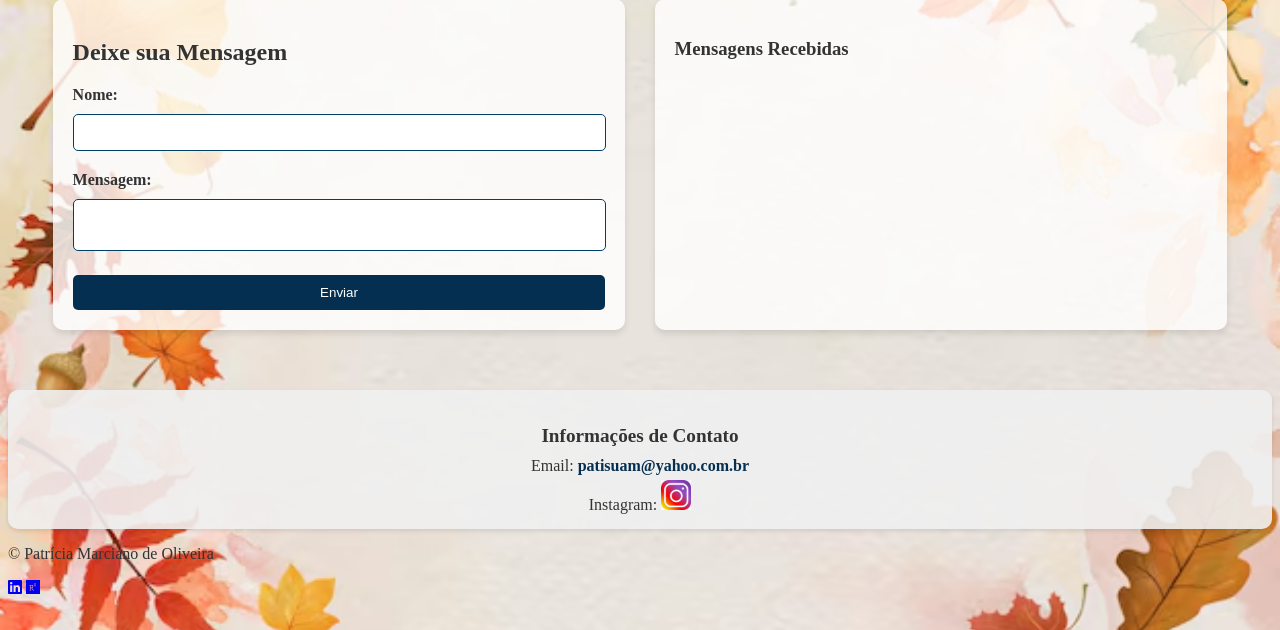
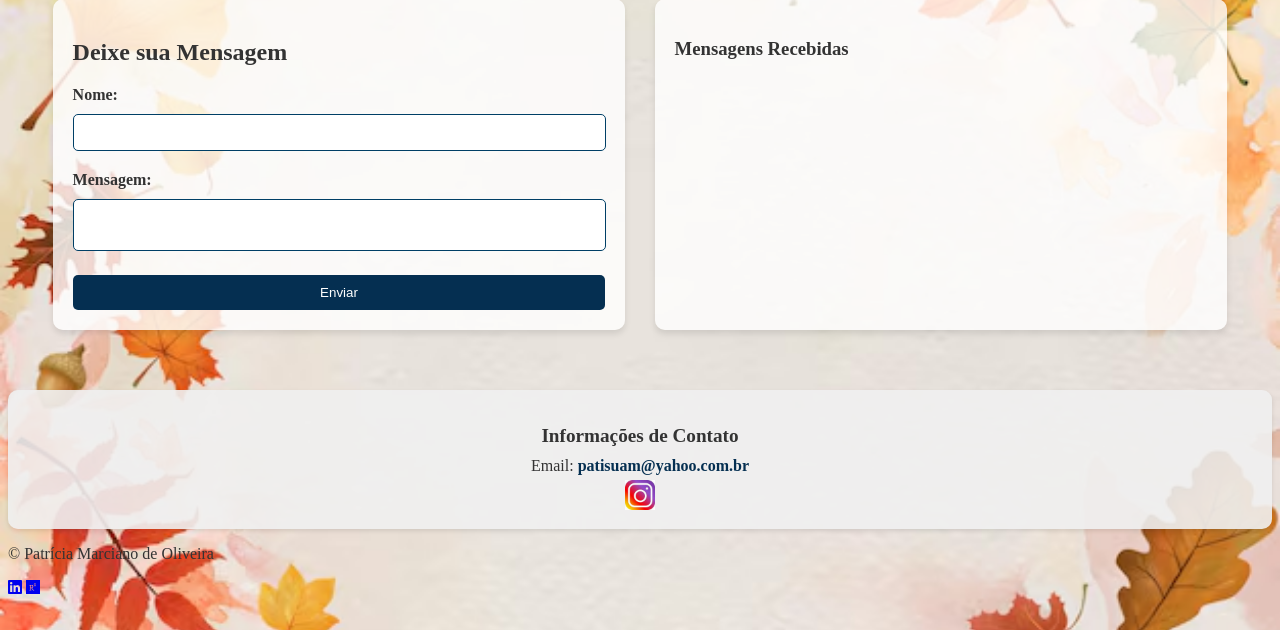
Before and after one commit to vanderbraga-dev/profpatricia, a Django app: page /contato/ in a window 1280 px wide. Shown: the part 170-800 px from the top of the page. Run offline with Django 5.2, Linux system fonts and the light colour scheme; data that the repository does not hold is empty.

Commit message:
primeiro commit

```diff
--- a/site_professora/templates/contato.html
+++ b/site_professora/templates/contato.html
@@ -30,7 +30,7 @@
     <section class="contact-info">
         <h4>Informações de Contato</h4>
         <p>Email: <a href="mailto:patisuam@yahoo.com.br">patisuam@yahoo.com.br</a></p>
-        <p>Instagram:
+        <p>
             <a href="https://www.instagram.com/oliveira.marciano.47/profilecard/?igsh=cmtvNjVmNnh1NGN6" target="_blank">
                 <img src="{% static 'imagens/insta.jpg' %}" alt="Instagram" width="30" height="30">
             </a>
```
